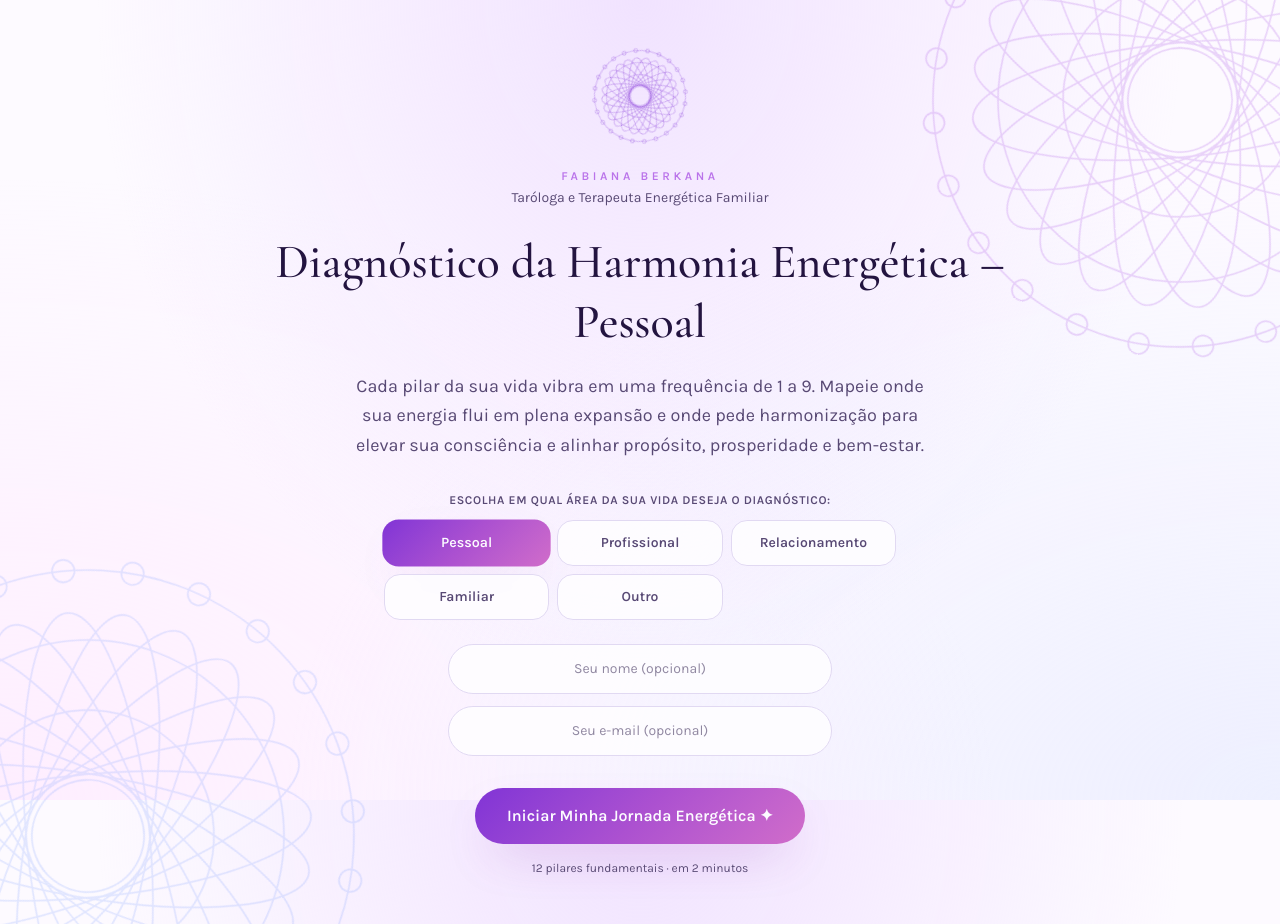
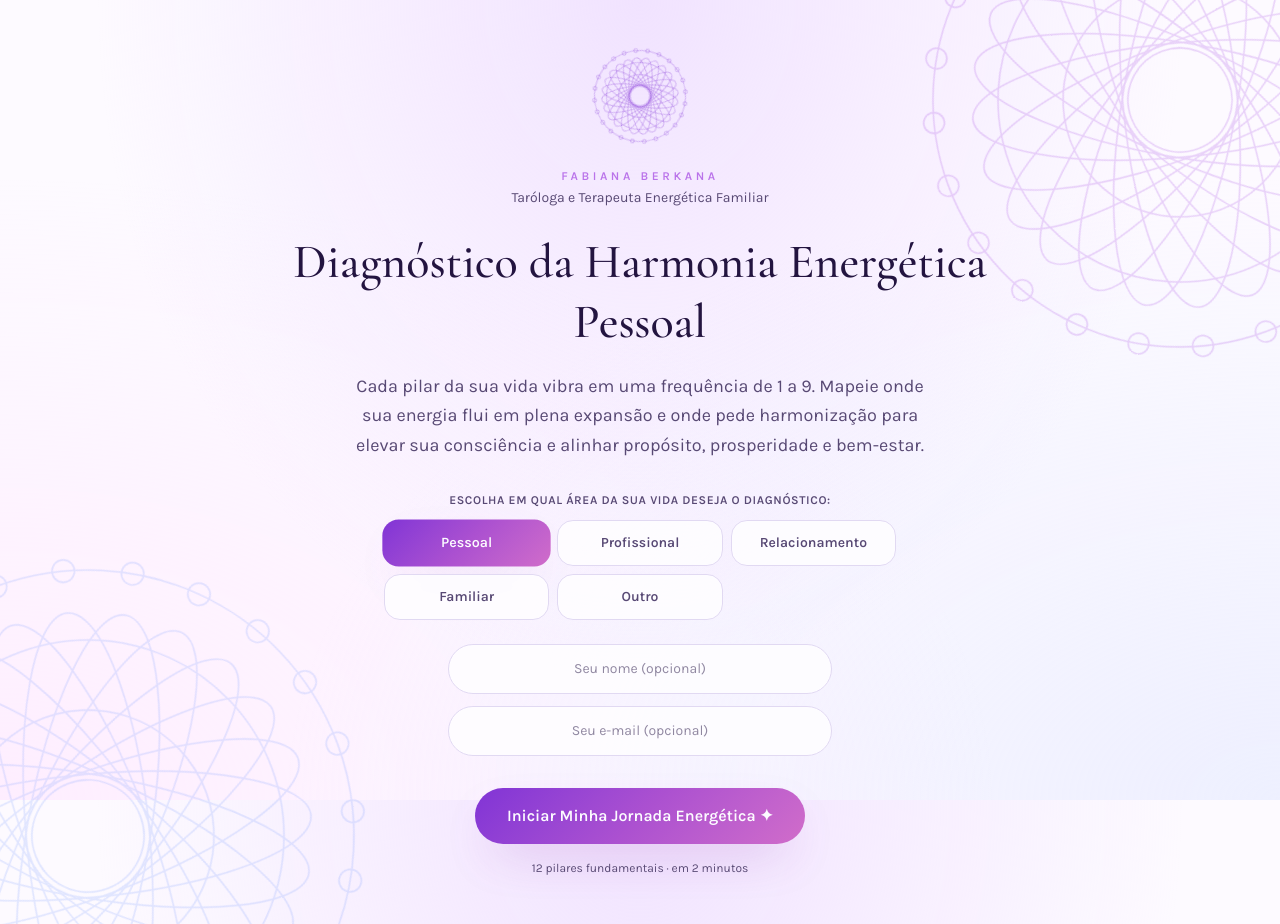
Before and after one commit to backters/ProjetoberkanaHarmonia, a React (Vite) app: page / in a window 1280 px wide. Built offline with nearby package versions, Linux system fonts and the light colour scheme.

Commit message:
style: remove hyphen from dynamic title to integrate area seamlessly

```diff
--- a/src/App.tsx
+++ b/src/App.tsx
@@ -108,7 +108,7 @@ export function getAppTitle(focusArea: LifeFocusArea): { main: string; complemen
   if (focusArea === 'Outro') {
     return { main: base, complement: '', full: base };
   }
-  const complement = ` – ${focusArea}`;
+  const complement = ` ${focusArea}`;
   return { main: base, complement, full: `${base}${complement}` };
 }
 
```
